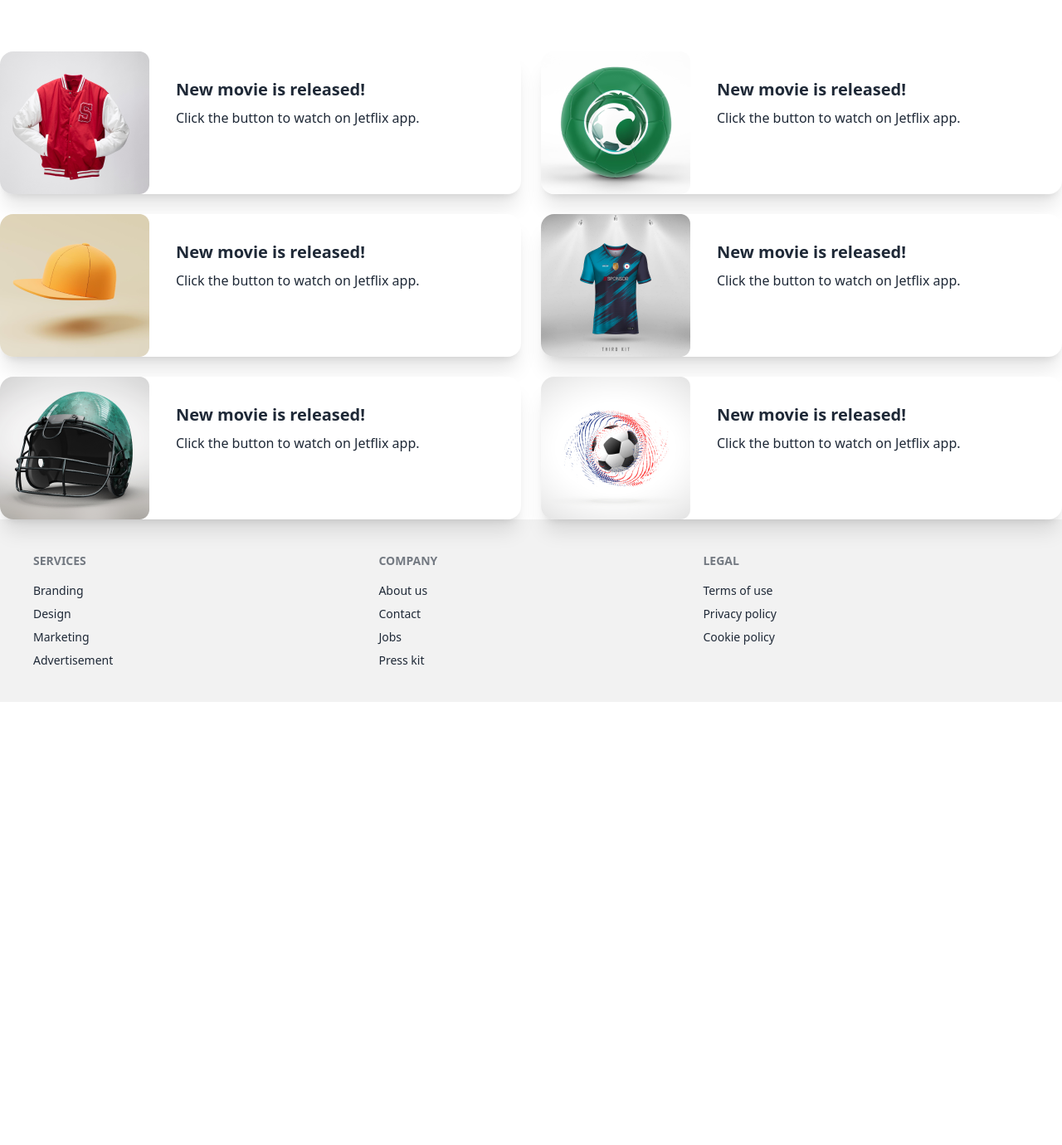
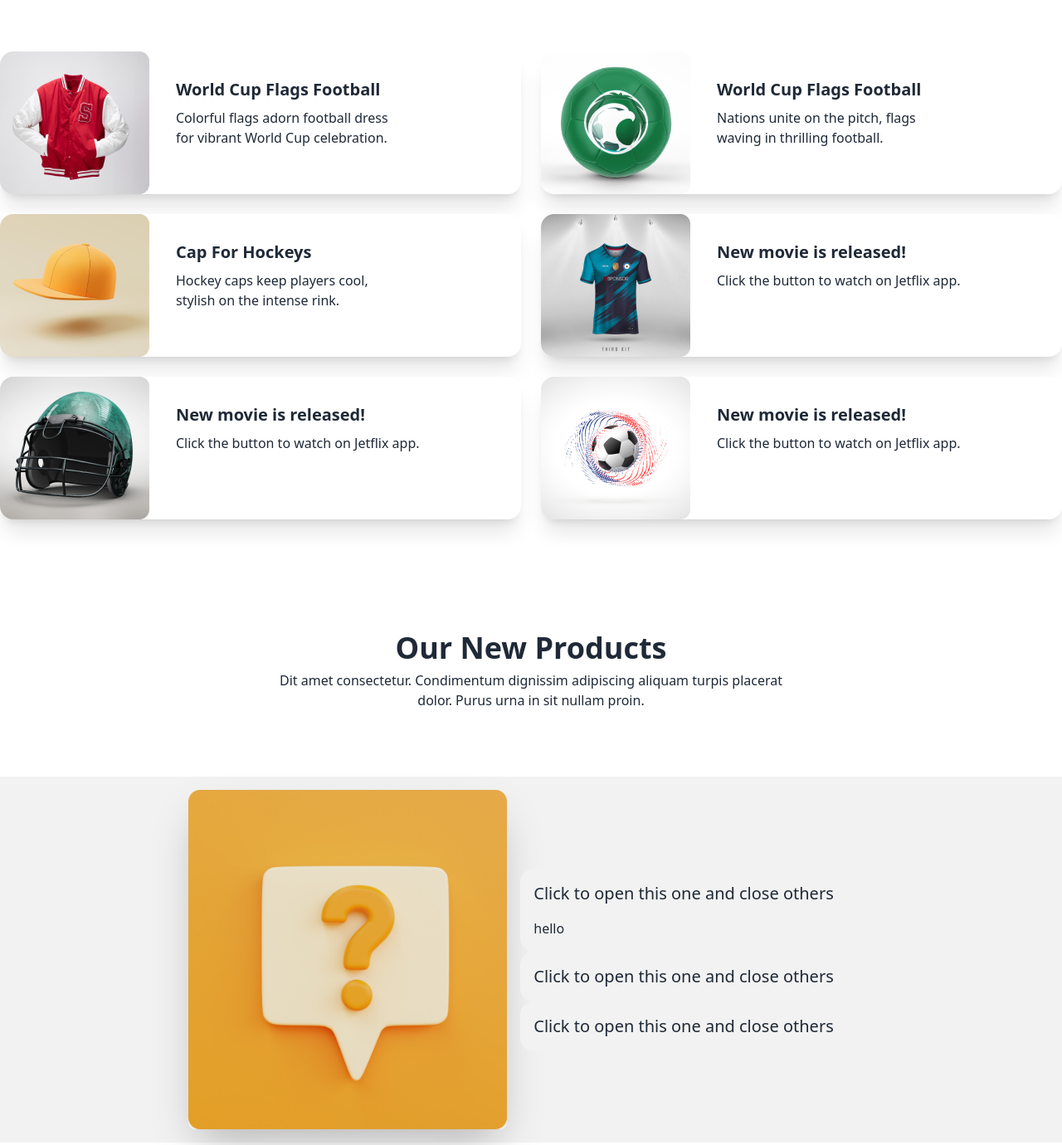
Before and after one commit to jhraju1122/Hockeys-club-project, a plain HTML site: page index.html in a window 1280 px wide. Shown: the part 2440-3820 px from the top of the page at 83% size. Before the commit the page ends 3286 px from the top, so only its background shows below. Drawn offline with nearby package versions, Linux system fonts and the light colour scheme.

Commit message:
added client questions section

```diff
--- a/index.html
+++ b/index.html
@@ -192,8 +192,8 @@
    <div class="card card-side bg-base-100 shadow-xl">
     <figure><img src="Images/5.png" alt="Movie"/></figure>
     <div class="card-body">
-      <h2 class="card-title">New movie is released!</h2>
-      <p>Click the button to watch on Jetflix app.</p>
+      <h2 class="card-title">World Cup Flags Football</h2>
+      <p>Colorful flags adorn football dress <br> for vibrant World Cup celebration.</p>
 
     </div>
   </div>
@@ -202,8 +202,8 @@
   <div class="card card-side bg-base-100 shadow-xl">
     <figure><img src="./Images/6.png" alt="Movie"/></figure>
     <div class="card-body">
-      <h2 class="card-title">New movie is released!</h2>
-      <p>Click the button to watch on Jetflix app.</p>
+      <h2 class="card-title">World Cup Flags Football</h2>
+      <p>Nations unite on the pitch, flags <br> waving in thrilling football.</p>
 
     </div>
   </div>
@@ -212,8 +212,8 @@
   <div class="card card-side bg-base-100 shadow-xl">
     <figure><img src="./Images/7.png" alt="Movie"/></figure>
     <div class="card-body">
-      <h2 class="card-title">New movie is released!</h2>
-      <p>Click the button to watch on Jetflix app.</p>
+      <h2 class="card-title">Cap For Hockeys</h2>
+      <p>Hockey caps keep players cool, <br> stylish on the intense rink.</p>
 
     </div>
   </div>
@@ -253,6 +253,53 @@
 
   </div>
 </section>
+<!--------------------- clients question -------------------- -->
+<section class="lg:container lg:mx-auto">
+  <div class="text-center mb-20 mt-32">
+    <h2 class="font-extrabold text-[36px]">Our New Products</h2>
+    <p>Dit amet consectetur.  Condimentum dignissim adipiscing aliquam turpis placerat <br> dolor. Purus urna in sit nullam proin. </p>
+</div>
+
+
+
+
+<div class="hero mb-28 bg-base-200">
+  <div class="hero-content flex-col lg:flex-row">
+    <img src="./Images/11.png" class="max-w-sm rounded-lg shadow-2xl" />
+
+    <!-- ---------accordion ------ -->
+    <div>
+      <div class="collapse bg-base-200">
+        <input type="radio" name="my-accordion-1" checked="checked" />
+        <div class="collapse-title text-xl font-medium">
+          Click to open this one and close others
+        </div>
+        <div class="collapse-content">
+          <p>hello</p>
+        </div>
+      </div>
+      <div class="collapse bg-base-200">
+        <input type="radio" name="my-accordion-1" />
+        <div class="collapse-title text-xl font-medium">
+          Click to open this one and close others
+        </div>
+        <div class="collapse-content">
+          <p>hello</p>
+        </div>
+      </div>
+      <div class="collapse bg-base-200">
+        <input type="radio" name="my-accordion-1" />
+        <div class="collapse-title text-xl font-medium">
+          Click to open this one and close others
+        </div>
+        <div class="collapse-content">
+          <p>hello</p>
+        </div>
+      </div>
+    </div>
+  </div>
+</div>
+</section>
     </main>
 
     <footer>
```
